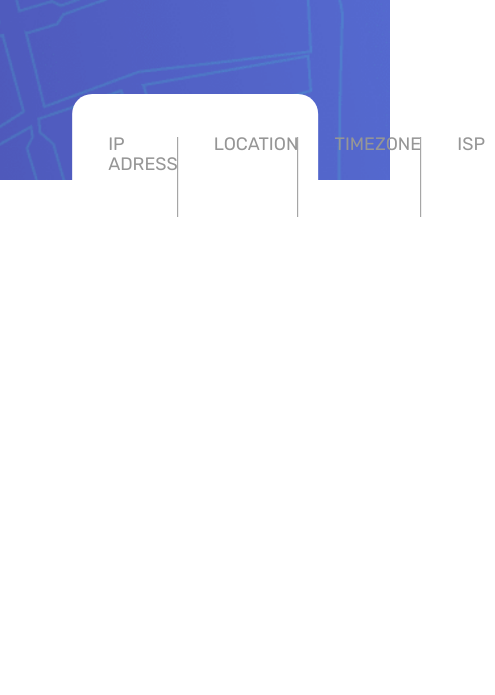
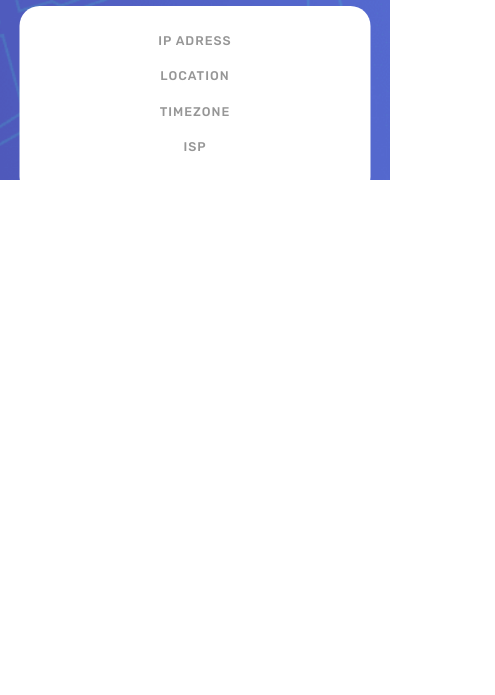
Before and after one commit to Artem-Mehes/ip-address-tracker, a website: page index.html in a window 390 px wide. Shown: the part 149-844 px from the top of the page, 495 px wide, since content can reach past the window. Drawn offline with nearby package versions, Linux system fonts and the light colour scheme; no server answers.

Commit message:
add adaptive layout

```diff
--- a/scripts/index.js
+++ b/scripts/index.js
@@ -35,7 +35,7 @@ const renderMap = (lat, lng) => {
 	mapWrapper.innerHTML = "<div class='map-wrapper__map' id='map'></div>";
 	const newMap = document.querySelector('#map');
 
-	const currentMap = L.map(newMap).setView([lat, lng], 15);
+	const currentMap = L.map(newMap, { zoomControl: false }).setView([lat, lng], 15);
 
 	const locationIcon = L.icon({
 		iconUrl: './images/icon-location.svg',
--- a/styles/style.scss
+++ b/styles/style.scss
@@ -98,6 +98,7 @@ body {
     align-items: center;
     background-color: #fff;
     width: 63%;
+    min-width: 770px;
     display: flex;
     border-radius: 20px;
     min-height: 166px;
@@ -117,11 +118,15 @@ body {
             text-transform: uppercase;
             margin-bottom: 1rem;
             color: $light-gray;
+            font-weight: 500;
+            font-size: .9rem;
+            letter-spacing: 1px;
         }
     }
 
     >:not(:last-child) {
         margin-right: 2rem;
+        padding-right: 2rem;
 
         &::after {
             content: '';
@@ -146,3 +151,44 @@ body {
         flex: 1;
     }
 }
+
+@media (max-width: 900px) {
+    html {
+        font-size: 14px;
+    }
+
+    .ip-info {
+        min-width: 614px;
+    }
+}
+
+@media (max-width: 770px) {
+    .header__form {
+        width: 90%;
+    }
+
+    .ip-info {
+        flex-direction: column;
+        min-width: auto;
+        width: 90%;
+        padding: 2rem;
+        text-align: center;
+        top: -174px;
+
+        > * {
+            width: auto;
+            min-height: auto;
+        }
+
+        >:not(:last-child) {
+            margin: 0;
+            margin-bottom: .5rem;
+            padding: 0;
+
+            &::after {
+                width: 0;
+                height: 0;
+            }
+        }
+    }
+}
```
Also changed, not shown: styles/style.css, 1 other file.
